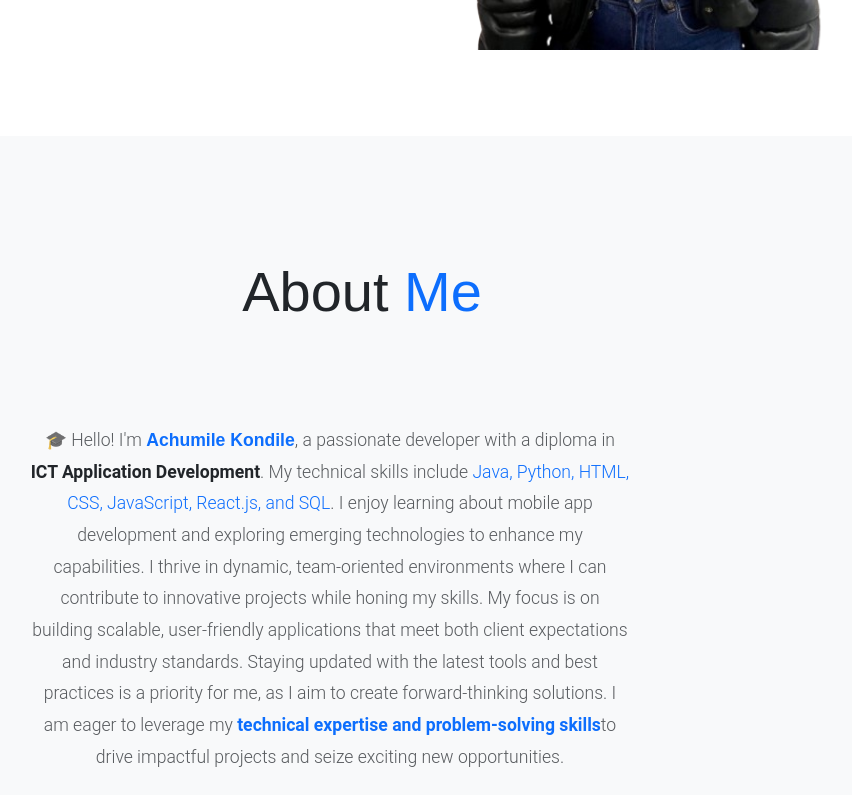
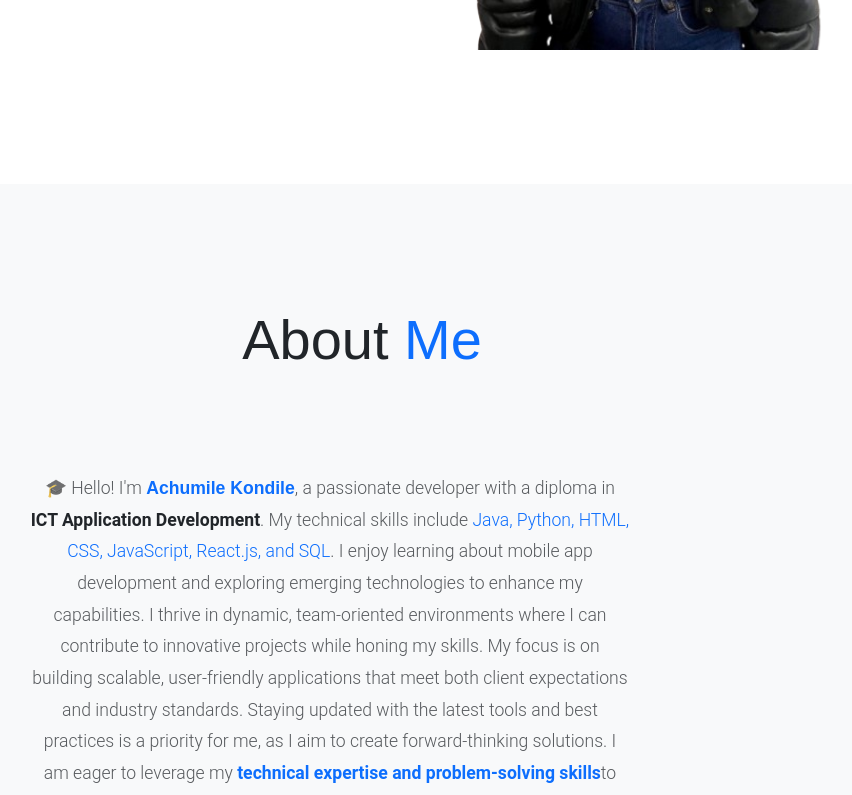
Before and after one commit to Achumile-Kondile/Achumile-Kondile-react-portfolio, a React (Create React App) app: page / in a window 1280 px wide. Shown: the part 720-1515 px from the top of the page, without its empty margins (278-1130 px from the left). Built offline with nearby package versions, Linux system fonts and the light colour scheme; a web font is replaced by a local one.

Commit message:
Update About.js

```diff
--- a/src/components/About.js
+++ b/src/components/About.js
@@ -5,7 +5,7 @@ const About = () => {
   return (
     <div
       id="about"
-      className="py-5 border-bottom bg-light"
+      className="py-5 mt-5 border-bottom bg-light"
       style={{ fontFamily: "'Poppins', sans-serif" }} // Apply Poppins globally to this section
     >
       {/* Section Title */}
```
